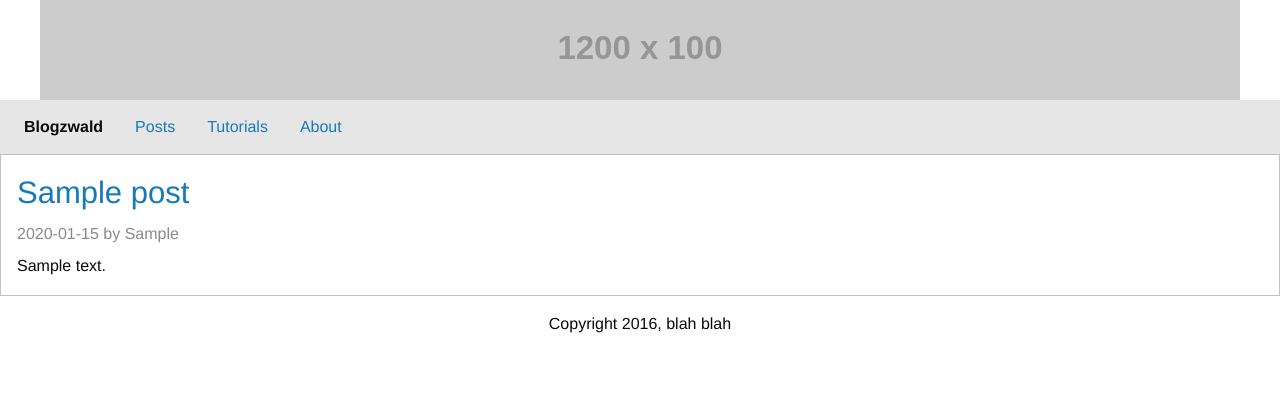
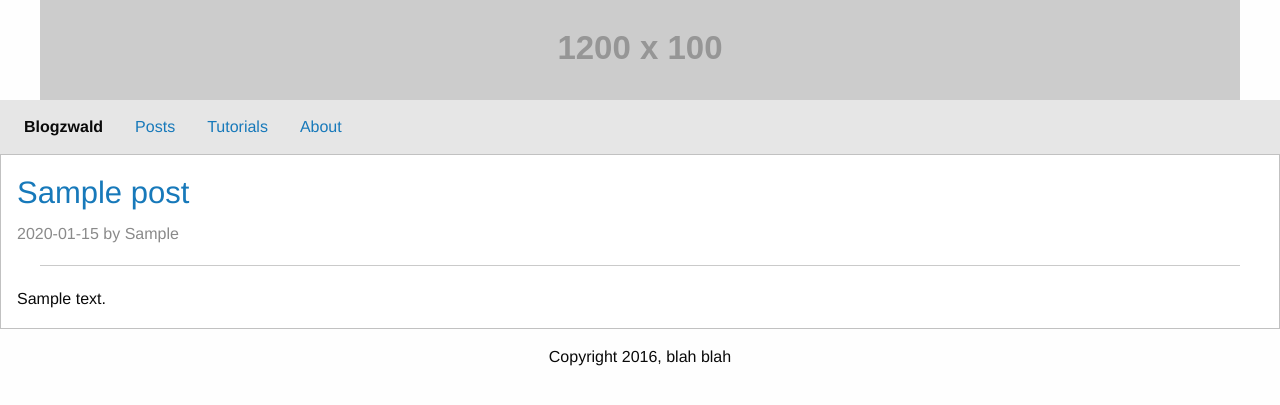
Before and after one commit to gazwald/blog, a Django app: template templates/posts/view.html in a window 1280 px wide. Shown: the top 405 px of the page. Run offline with Django 3.2, Linux system fonts and the light colour scheme; the template is opened without the code that fills it: values that come from a table or form of the project are taken from there, others are empty; tables that the repository leaves empty hold one stand-in row (values such as "Sample post"); grey boxes labelled with a size stand in for pictures from a placeholder-image service; some libraries are stand-ins or nearby versions.

Commit message:
Added seperator. Allowed float-left and float-right in posts

```diff
--- a/templates/posts/view.html
+++ b/templates/posts/view.html
@@ -4,9 +4,10 @@
 
 {% block content %}
     {% for post in posts %}
-        <div class="callout">
+        <div class="callout clearfix">
             <h3><a href="{% url 'posts:post_view' post.id %}">{{ post.title }}</a></h3>
             <h6 class="subheader">{{ post.date_pub | date:"Y-m-d" }} by {{ post.author | capfirst }}</h6>
+            <hr>
             <p>{{ post.body | safe }}</p>
         </div>
     {% endfor %}
```
